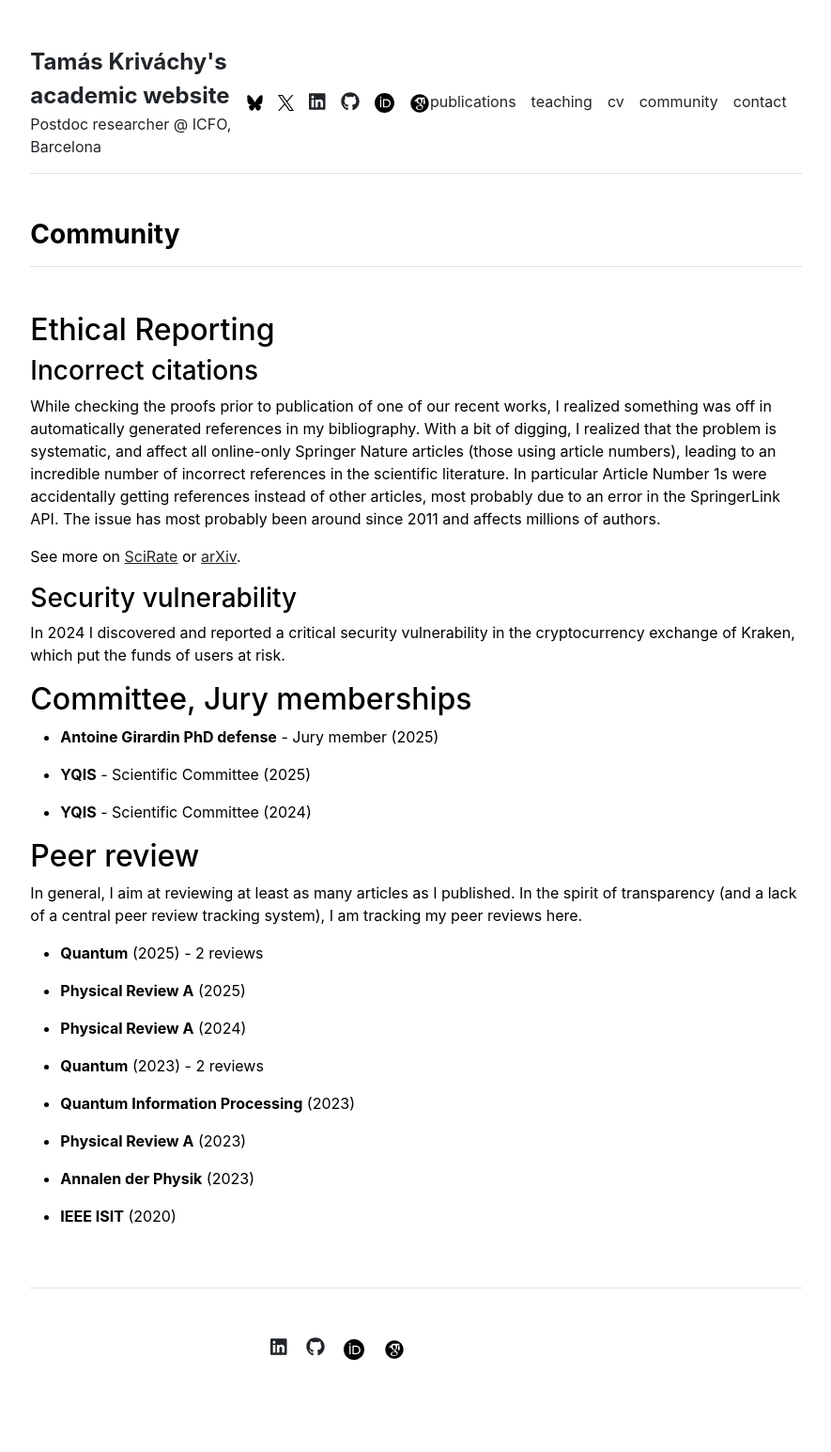
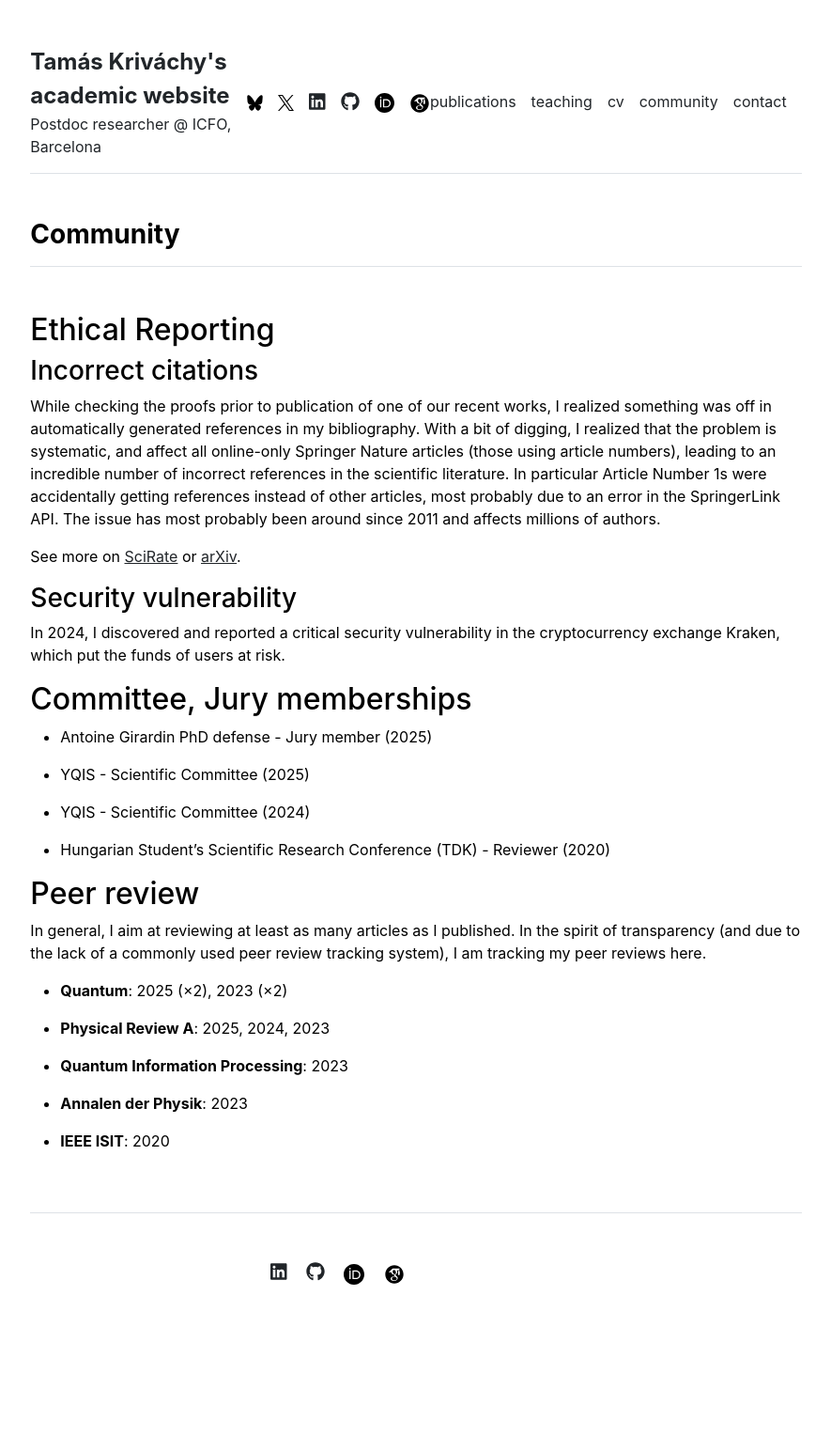
Before and after one commit to tkrivachy/tkrivachy.github.io, a Jekyll site: the page built from community.md, in a window 1280 px wide. Shown: the whole page at 94% size, without its empty margins (197-1082 px from the left). Built offline with Jekyll 4.4.1, drawn with Linux system fonts in a browser that asks for light colours; after the commit the page ends 1465 px from its top, so only the background shows below that.

Commit message:
Update community section

```diff
--- a/_data/committees.yml
+++ b/_data/committees.yml
@@ -1,4 +1,5 @@
 - {name: 'Antoine Girardin PhD defense', role: 'Jury member', year: '2025'}
 - {name: 'YQIS', role: 'Scientific Committee', year: '2025'}
 - {name: 'YQIS', role: 'Scientific Committee', year: '2024'}
+- {name: 'Hungarian Student’s Scientific Research Conference (TDK)', role: 'Reviewer', year: '2020'}
 # Add more committee entries here following the same format
--- a/community.md
+++ b/community.md
@@ -13,18 +13,18 @@ See more on [SciRate](https://scirate.com/arxiv/2511.01675) or [arXiv](https://a
 
 ### Security vulnerability
 
-In 2024 I discovered and reported a critical security vulnerability in the cryptocurrency exchange of Kraken, which put the funds of users at risk.
+In 2024, I discovered and reported a critical security vulnerability in the cryptocurrency exchange Kraken, which put the funds of users at risk.
 
 ## Committee, Jury memberships
 
 {% for committee in site.data.committees %}
-- **{{ committee.name }}** - {{ committee.role }} ({{ committee.year }}){% if committee.organization %}, {{ committee.organization }}{% endif %}
+- {{ committee.name }} - {{ committee.role }} ({{ committee.year }}){% if committee.organization %}, {{ committee.organization }}{% endif %}
 {% endfor %}
 
 ## Peer review
 
-In general, I aim at reviewing at least as many articles as I published. In the spirit of transparency (and a lack of a central peer review tracking system), I am tracking my peer reviews here.
+In general, I aim at reviewing at least as many articles as I published. In the spirit of transparency (and due to the lack of a commonly used peer review tracking system), I am tracking my peer reviews here.
 
-{% for review in site.data.peer_review %}
-- **{{ review.journal }}** ({{ review.year }}){% if review.count > 1 %} - {{ review.count }} reviews{% endif %}
+{% for journal in site.data.peer_review %}
+- **{{ journal.journal }}**: {% for review in journal.reviews %}{{ review.year }}{% if review.count > 1 %} (×{{ review.count }}){% endif %}{% unless forloop.last %}, {% endunless %}{% endfor %}
 {% endfor %}
```
Also changed, not shown: _data/peer_review.yml (+18 -10 lines).
